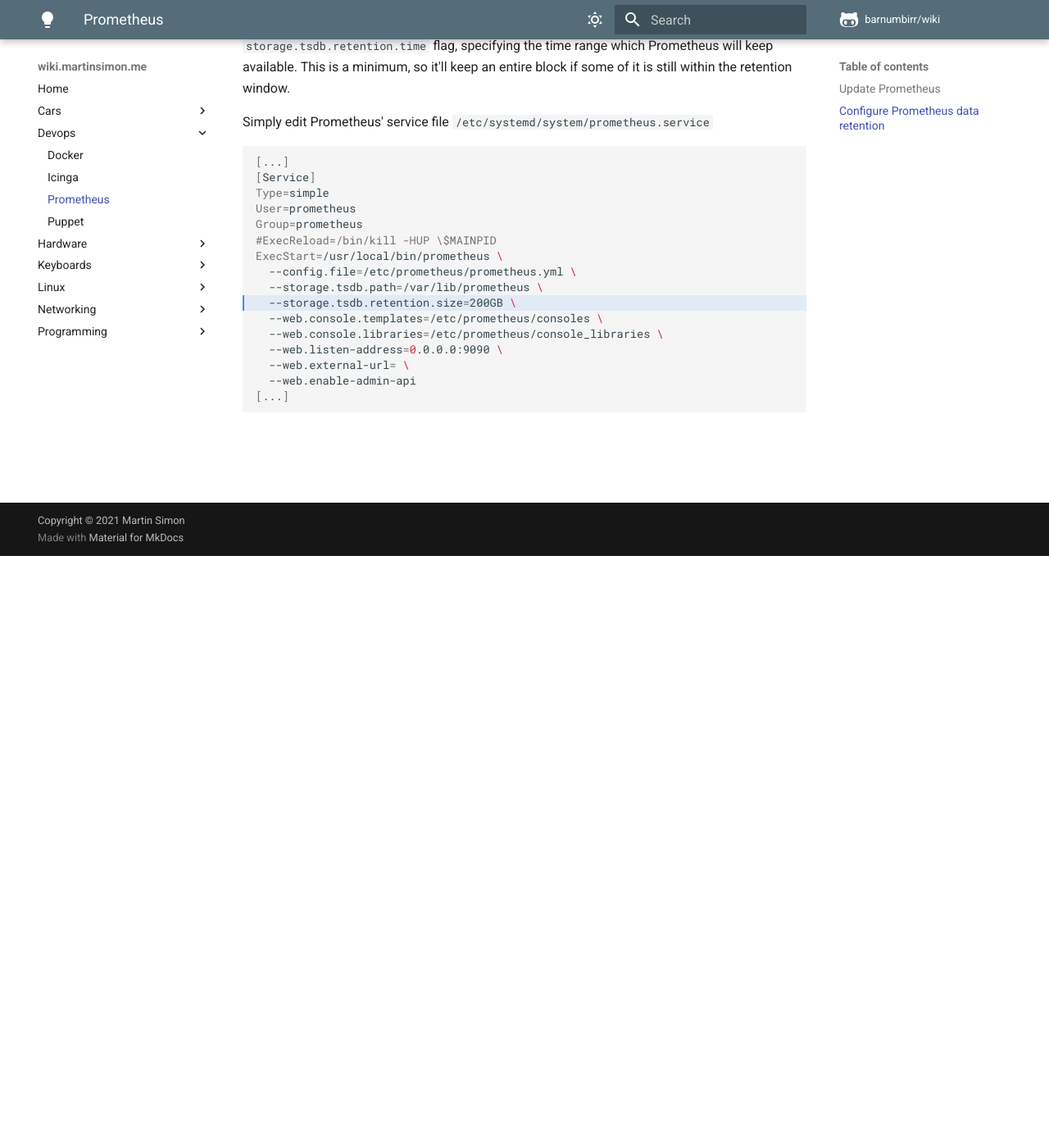
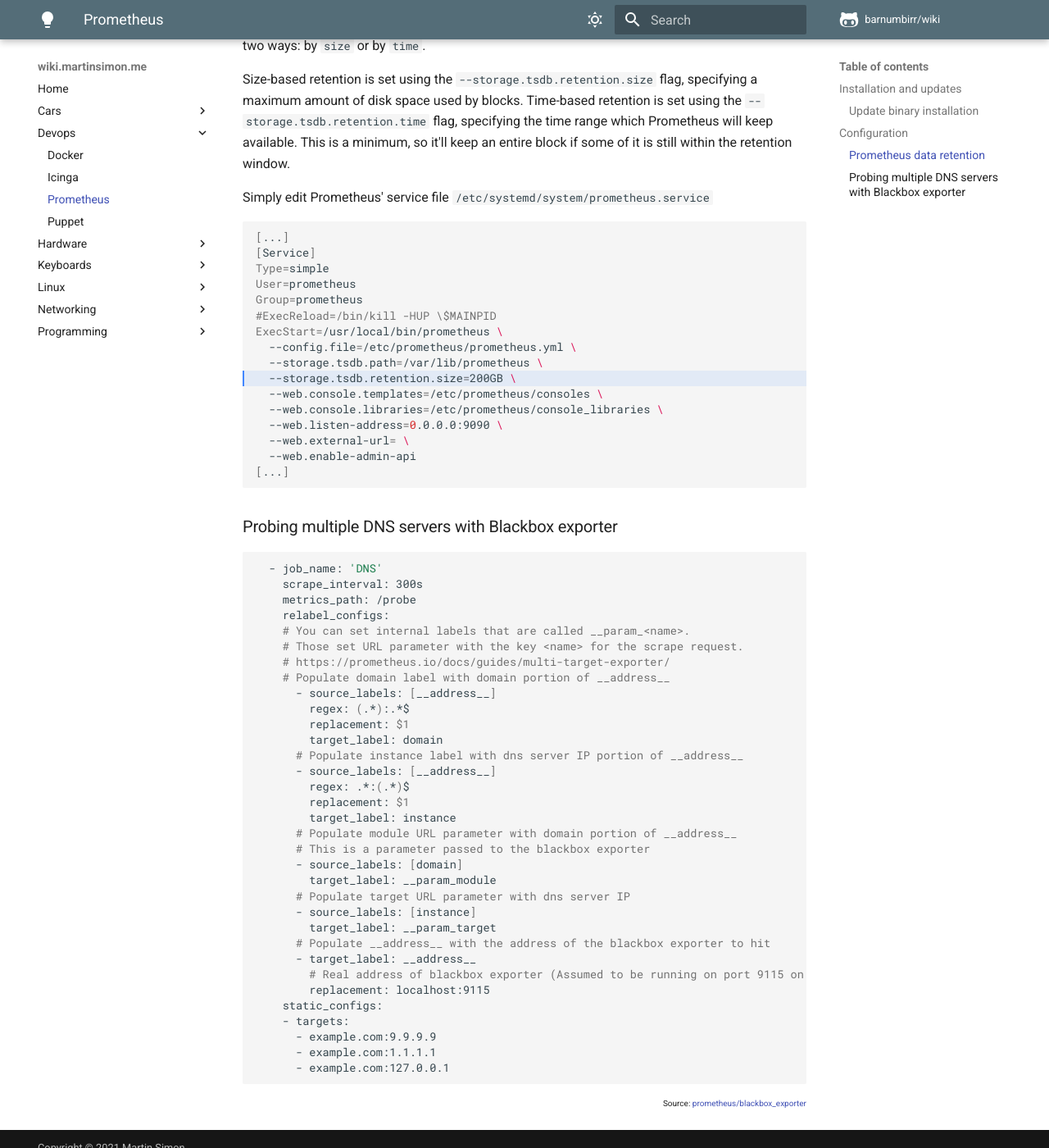
Before and after one commit to barnumbirr/wiki, an MkDocs documentation site: the page built from docs/devops/prometheus.md, in a window 1280 px wide and 1400 px high, scrolled down 722 px. Shown: the whole window at 82% size. Built offline with MkDocs 1.6.1 and Material for MkDocs 9.7.7, drawn with Linux system fonts in a browser that asks for light colours; comment, search, counter and statistics services are not loaded; some of the changed text lies outside the part shown.

Commit message:
more Prometheus content

````diff
--- a/docs/devops/prometheus.md
+++ b/docs/devops/prometheus.md
@@ -1,10 +1,12 @@
 ---
 title: 'Prometheus'
 date: 2021-08-27
-tags: [ 'prometheus', 'monitoring','observability' ]
+tags: [ 'prometheus', 'monitoring', 'observability' ]
 ---
 
-## Update Prometheus
+## Installation and updates
+
+### Update binary installation
 
 ```bash
 $ prometheus --version
@@ -25,7 +27,9 @@
 $ service prometheus restart
 ```
 
-## Configure Prometheus data retention
+## Configuration
+
+### Prometheus data retention
 
 While Prometheus' data retention is set to 15 days by default, it can easily be
 configured one of two ways: by `size` or by `time`.
@@ -38,7 +42,7 @@
 
 Simply edit Prometheus' service file `/etc/systemd/system/prometheus.service`
 
-``` bash hl_lines="10"
+```bash hl_lines="10"
 [...]
 [Service]
 Type=simple
@@ -56,3 +60,45 @@
   --web.enable-admin-api
 [...]
 ```
+
+### Probing multiple DNS servers with Blackbox exporter
+
+```bash
+  - job_name: 'DNS'
+    scrape_interval: 300s
+    metrics_path: /probe
+    relabel_configs:
+    # You can set internal labels that are called __param_<name>.
+    # Those set URL parameter with the key <name> for the scrape request.
+    # https://prometheus.io/docs/guides/multi-target-exporter/
+    # Populate domain label with domain portion of __address__
+      - source_labels: [__address__]
+        regex: (.*):.*$
+        replacement: $1
+        target_label: domain
+      # Populate instance label with dns server IP portion of __address__
+      - source_labels: [__address__]
+        regex: .*:(.*)$
+        replacement: $1
+        target_label: instance
+      # Populate module URL parameter with domain portion of __address__
+      # This is a parameter passed to the blackbox exporter
+      - source_labels: [domain]
+        target_label: __param_module
+      # Populate target URL parameter with dns server IP
+      - source_labels: [instance]
+        target_label: __param_target
+      # Populate __address__ with the address of the blackbox exporter to hit
+      - target_label: __address__
+        # Real address of blackbox exporter (Assumed to be running on port 9115 on localhost)
+        replacement: localhost:9115
+    static_configs:
+    - targets:
+      - example.com:9.9.9.9
+      - example.com:1.1.1.1
+      - example.com:127.0.0.1
+```
+
+<p style="font-size: 10px" align="right">
+    Source: <a href="https://github.com/prometheus/blackbox_exporter/issues/51#issuecomment-385169368">prometheus/blackbox_exporter</a>
+</p>
````
